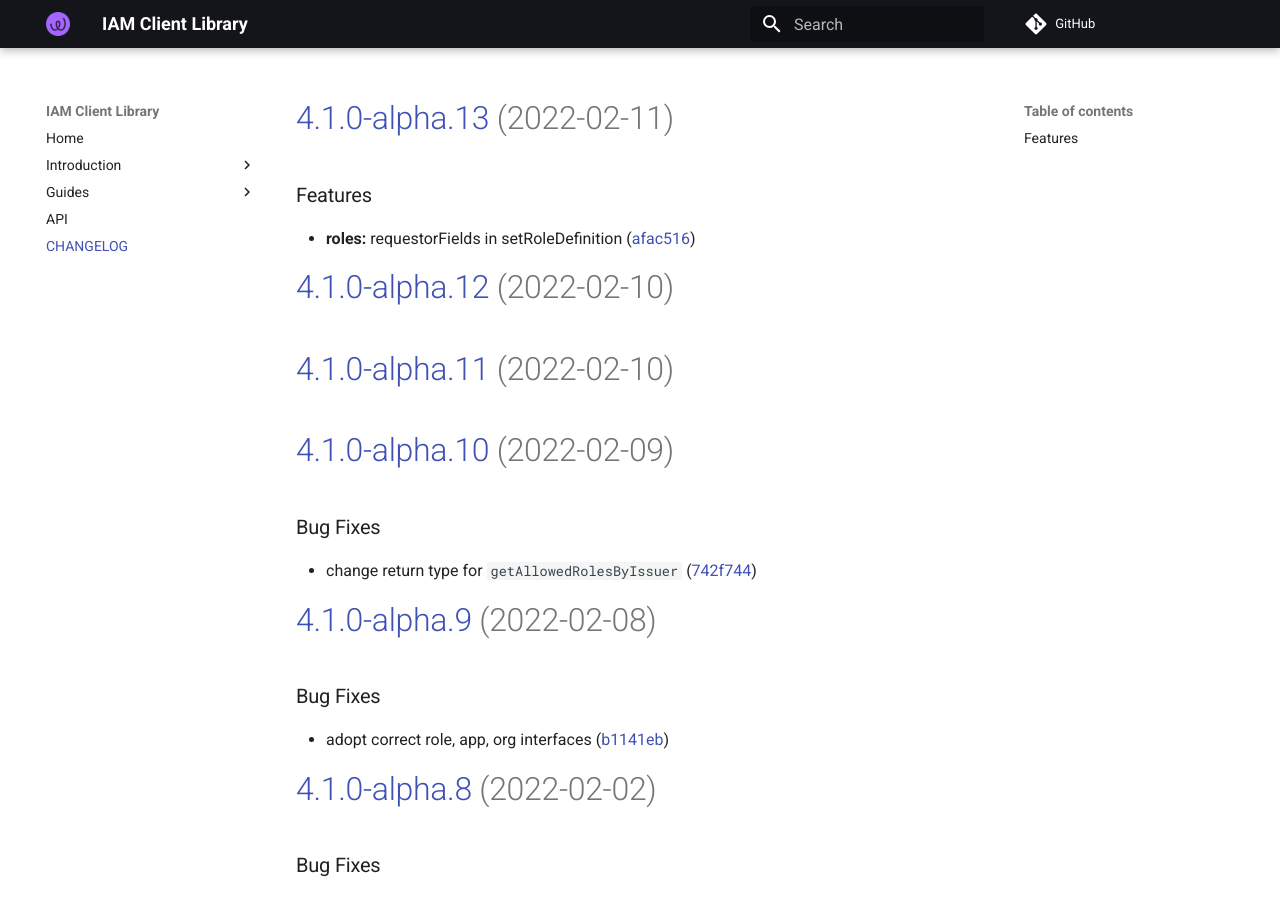
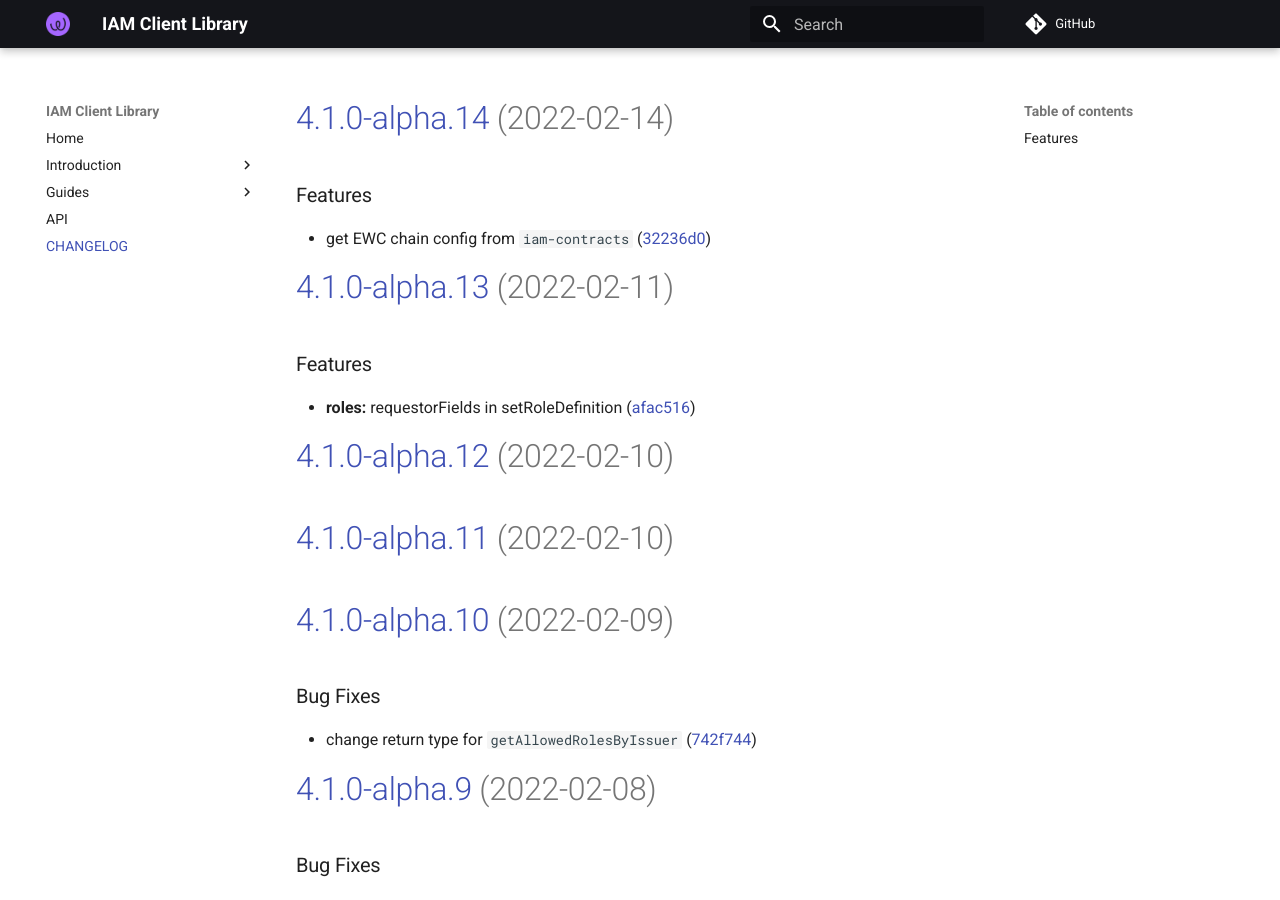
Before and after one commit to energywebfoundation/iam-client-lib, an MkDocs documentation site: the page built from docs/CHANGELOG.md, in a window 1280 px wide and 900 px high. Built offline with MkDocs 1.6.1 and Material for MkDocs 9.7.7, drawn with Linux system fonts in a browser that asks for light colours; comment, search, counter and statistics services are not loaded.

Commit message:
chore(release): 4.1.0-alpha.14 [skip ci]
# [4.1.0-alpha.14](https://github.com/energywebfoundation/iam-client-lib/compare/v4.1.0-alpha.13...v4.1.0-alpha.14) (2022-02-14)

### Features

* get EWC chain config from `iam-contracts` ([32236d0](https://github.com/energywebfoundation/iam-client-lib/commit/32236d0cdbddd961cb19d43aab4679800acbb756))

```diff
--- a/docs/CHANGELOG.md
+++ b/docs/CHANGELOG.md
@@ -1,3 +1,10 @@
+# [4.1.0-alpha.14](https://github.com/energywebfoundation/iam-client-lib/compare/v4.1.0-alpha.13...v4.1.0-alpha.14) (2022-02-14)
+
+
+### Features
+
+* get EWC chain config from `iam-contracts` ([32236d0](https://github.com/energywebfoundation/iam-client-lib/commit/32236d0cdbddd961cb19d43aab4679800acbb756))
+
 # [4.1.0-alpha.13](https://github.com/energywebfoundation/iam-client-lib/compare/v4.1.0-alpha.12...v4.1.0-alpha.13) (2022-02-11)
 
 
--- a/package.json
+++ b/package.json
@@ -1,6 +1,6 @@
 {
   "name": "iam-client-lib",
-  "version": "4.1.0-alpha.13",
+  "version": "4.1.0-alpha.14",
   "description": "Library for Decentralized Identity and Access Management",
   "main": "dist/index.js",
   "module": "dist/index.esm.js",
```
